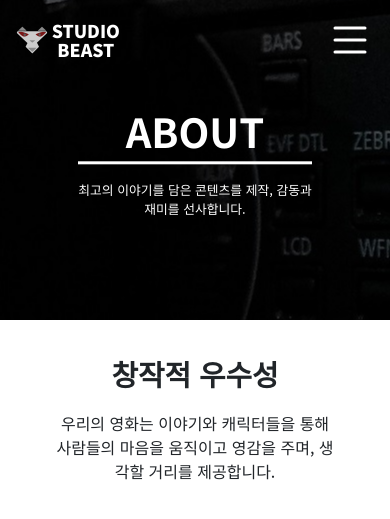
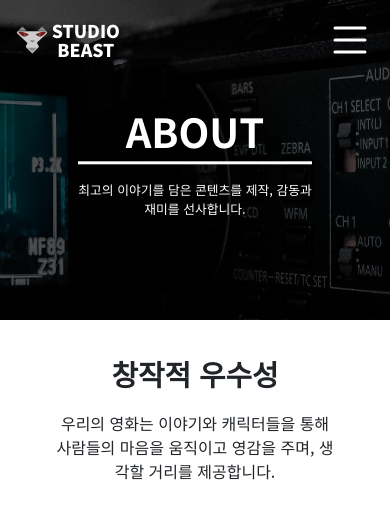
Before and after one commit to DoYeon0430/studiobeast, a Django app: page /about/ in a window 390 px wide. Shown: the top 519 px of the page. Run offline with Django 4.2, Linux system fonts and the light colour scheme.

Commit message:
css new4 upload

```diff
--- a/static/css/about.css
+++ b/static/css/about.css
@@ -127,6 +127,8 @@
         object-position: center;
         background-image: url('/static/img/backimg-06.jpg');
         background-position: center;
+        background-repeat: no-repeat;
+        background-size: 100% 100%;
     }
 
     .img_about_main{
@@ -236,6 +238,8 @@
         object-position: center;
         background-image: url('/static/img/backimg-06.jpg');
         background-position: center;
+        background-repeat: no-repeat;
+        background-size: 100% 100%;
     }
 
     .img_about_main{
```
